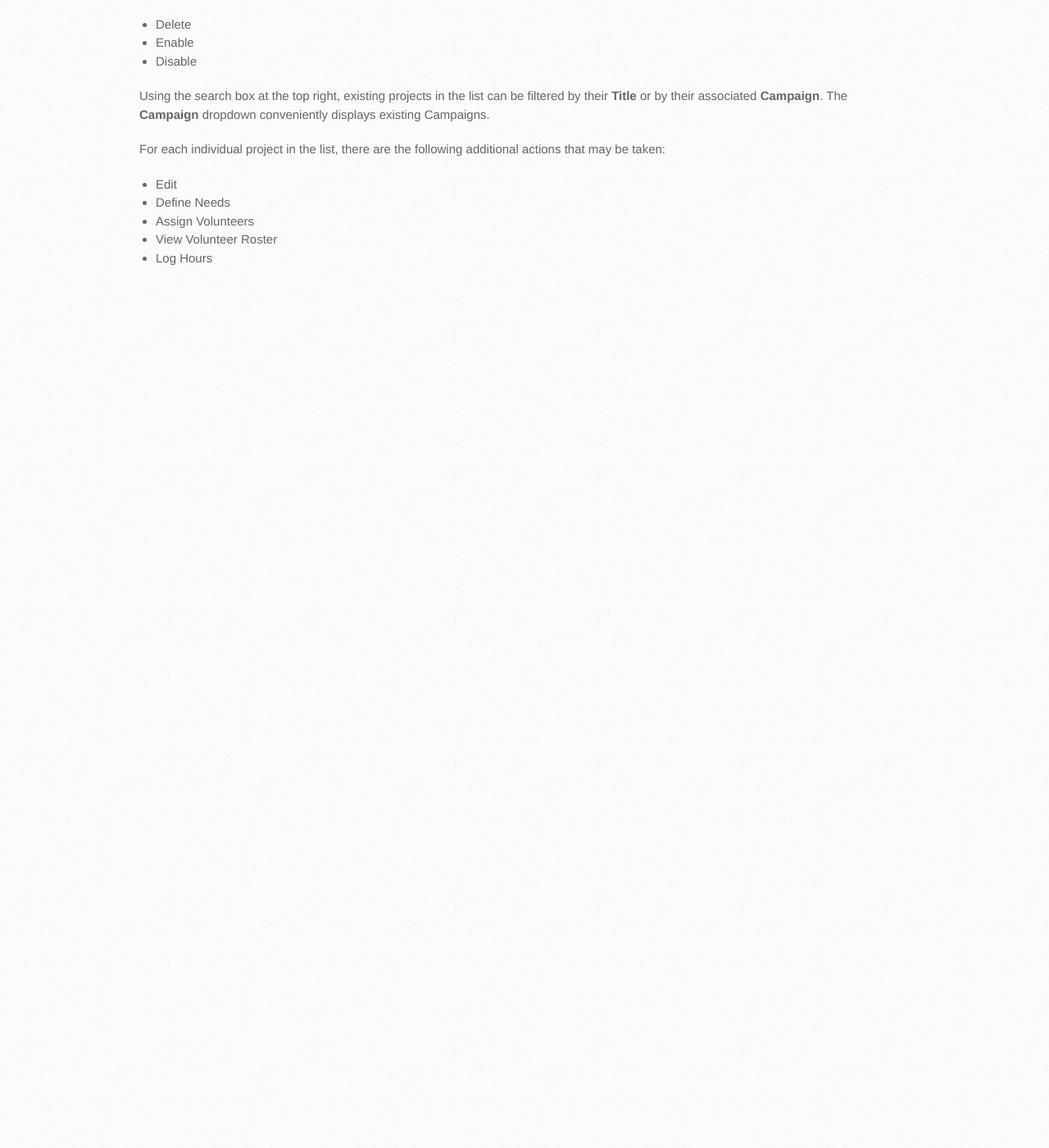
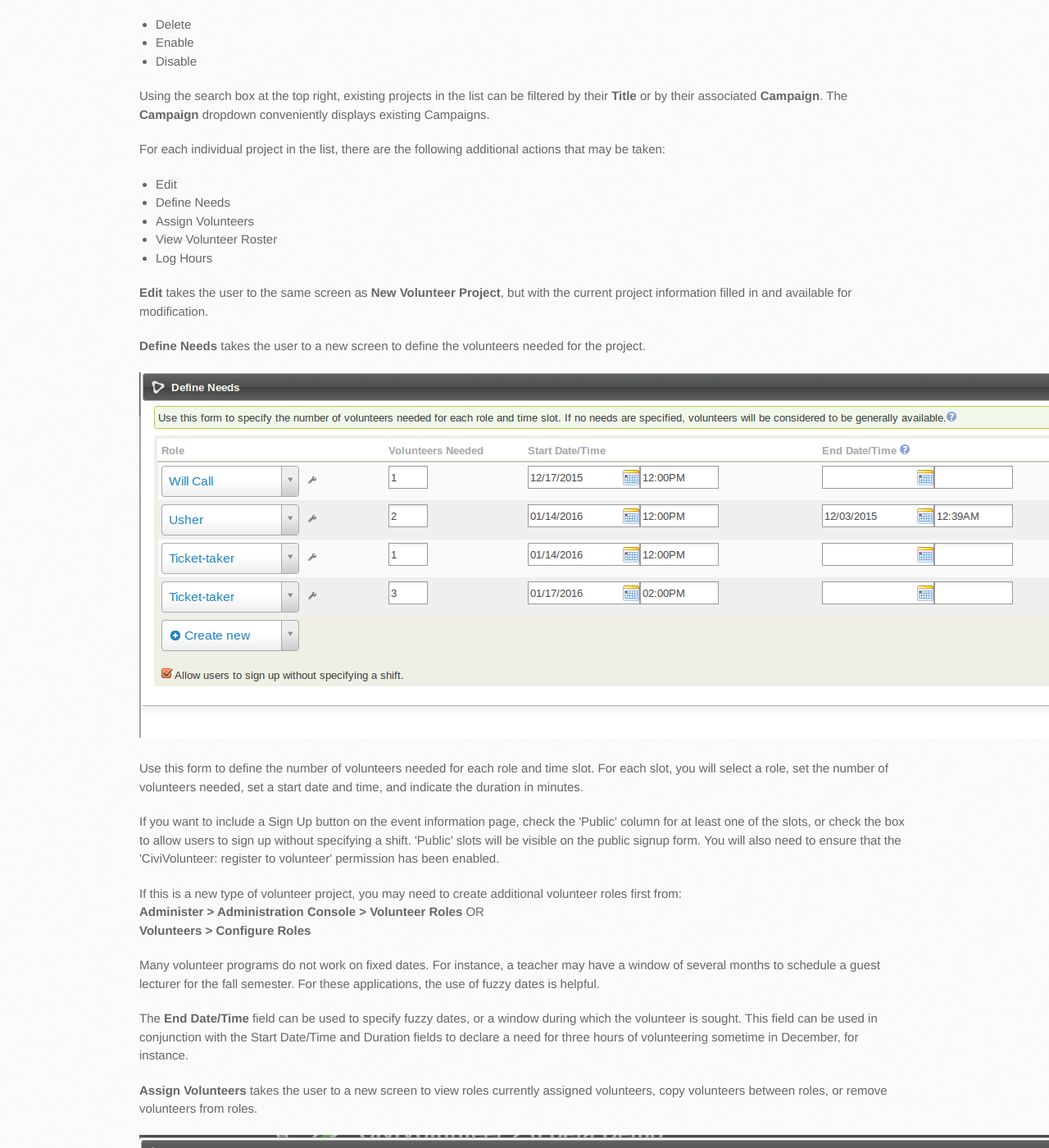
Before and after one commit to civicrm/org.civicrm.volunteer, a Jekyll site: the page built from docs/320-manage-volunteer-projects.html, in a window 1280 px wide and 1400 px high, scrolled down 1247 px. Shown: the whole window at 82% size. Built offline with Jekyll 4.4.1, drawn with Linux system fonts in a browser that asks for light colours; before the commit the page ends 1616 px from its top, so only the background shows below that; some of the changed text lies outside the part shown.

Commit message:
NYCCAH-67: Fixed Volunteer(s) typos. Added content to Overview and Manage Volunteer Projects (not completed).

```diff
--- a/docs/300-interface-overview.html
+++ b/docs/300-interface-overview.html
@@ -17,6 +17,7 @@ title: Menu Options
   <li>Search for Volunteer Opportunities</li>
 </ul>
 
-<p>This is a brief walkthrough of the functionality made possible
-through each of these menu items and their resulting pages or dialogs.
+<p>
+  This is a brief walkthrough of the functionality made possible through each of these menu items and their resulting pages or dialogs.
+  Please note that in many dialogs, there is a question mark icon (?) that when clicked can provide detailed information about the current form or screen. This documentation also includes most of that information for your convenience.
 </P>
--- a/docs/310-new-volunteer-project.html
+++ b/docs/310-new-volunteer-project.html
@@ -5,7 +5,7 @@ title: New Volunteer Project
 ---
 
 
-<p>From the <b>Volunteer</b> menu, clicking on <b>New Volunteer Project</b> yields:</p>
+<p>From the <b>Volunteers</b> menu, clicking on <b>New Volunteer Project</b> yields:</p>
 <p><img src="{{ site.baseurl }}/docs/screenshots/new-volunter-project-screen.png" alt="New Volunteer Project Screen" /><p/>
 
 
--- a/docs/320-manage-volunteer-projects.html
+++ b/docs/320-manage-volunteer-projects.html
@@ -5,7 +5,7 @@ title: Manage Volunteer Projects
 ---
 
 <p>
-  From the <b>Volunteer</b> menu, clicking on <b>Manage Volunteer Projects</b> yields:
+  From the <b>Volunteers</b> menu, clicking on <b>Manage Volunteer Projects</b> yields:
 </p>
 
 <p>
@@ -49,3 +49,76 @@ title: Manage Volunteer Projects
     <li>Log Hours</li>
   </ul>
 </p>
+
+<p>
+  <b>Edit</b> takes the user to the same screen as <b>New Volunteer Project</b>, but with the current project information filled in and available for modification.
+</p>
+
+<p>
+  <b>Define Needs</b> takes the user to a new screen to define the volunteers needed for the project.
+</p>
+
+<p>
+  <img src="{{ site.baseurl }}/docs/screenshots/manage-project-define-needs-screen.png" alt="Define Needs Screen" />
+</p>
+
+<p>
+  Use this form to define the number of volunteers needed for each role and time slot.
+  For each slot, you will select a role, set the number of volunteers needed, set a start date and time, and indicate the duration in minutes.
+</p>
+
+<p>
+  If you want to include a Sign Up button on the event information page, check the 'Public' column for at least one of the slots,
+  or check the box to allow users to sign up without specifying a shift.
+  'Public' slots will be visible on the public signup form.
+  You will also need to ensure that the 'CiviVolunteer: register to volunteer' permission has been enabled.
+</p>
+
+<p>
+  If this is a new type of volunteer project, you may need to create additional volunteer roles first from:<br/>
+  <b>Administer > Administration Console > Volunteer Roles</b> OR <br/>
+  <b>Volunteers > Configure Roles</b>
+</p>
+
+<p>
+  Many volunteer programs do not work on fixed dates.
+  For instance, a teacher may have a window of several months to schedule a guest lecturer for the fall semester.
+  For these applications, the use of fuzzy dates is helpful.
+</p>
+
+<p>
+  The <b>End Date/Time</b> field can be used to specify fuzzy dates, or a window during which the volunteer is sought.
+  This field can be used in conjunction with the Start Date/Time and Duration fields
+  to declare a need for three hours of volunteering sometime in December, for instance.
+</p>
+
+<p>
+  <b>Assign Volunteers</b> takes the user to a new screen to view roles currently assigned volunteers, copy volunteers between roles, or remove volunteers from roles.
+</p>
+
+<p>
+  <img src="{{ site.baseurl }}/docs/screenshots/manage-project-assign-volunteers-screen.png" alt="Assign Volunteers Screen" />
+</p>
+
+<p>
+  This screen can be used to view which Volunteers are assigned to their respective Volunteer Events, and which Role(s) they intend to fulfill.
+  Basic contact information, such as Email and Phone Number are conveniently displayed next to each Volunteer entry.
+  Clicking on a Volunteer's name will take the user to the associated Contact, where more complete information may be displayed.
+</p>
+
+<p>
+  This screen can also be used to move a Volunteer to a different Role/Event by doing one of the following:
+  <ul>
+    <li>Drag and drop the the Volunteer via the crosshairs to the left of their name (to an available empty slot).</li>
+    <li>Click the Action arrow (dropdown menu) to the right of the Volunteer's name and choose <b>Move To</b> > <em>Desired-Event-Role</em>.</li>
+  </ul>
+</p>
+
+<p>
+  In a similar fashion, using the Action arrow (dropdown menu), a Volunteer can be removed from a Role/Event or copied to another Role/Event by choosing:<br/>
+  <b>Delete</b> <br/>
+  <b>Copy To</b> > <em>Desired-Event-Role</em> <br/>
+  respectively.
+</p>
+
+<!--- Still LEFT: View Volunteer Roster, Log Hours -->
```
